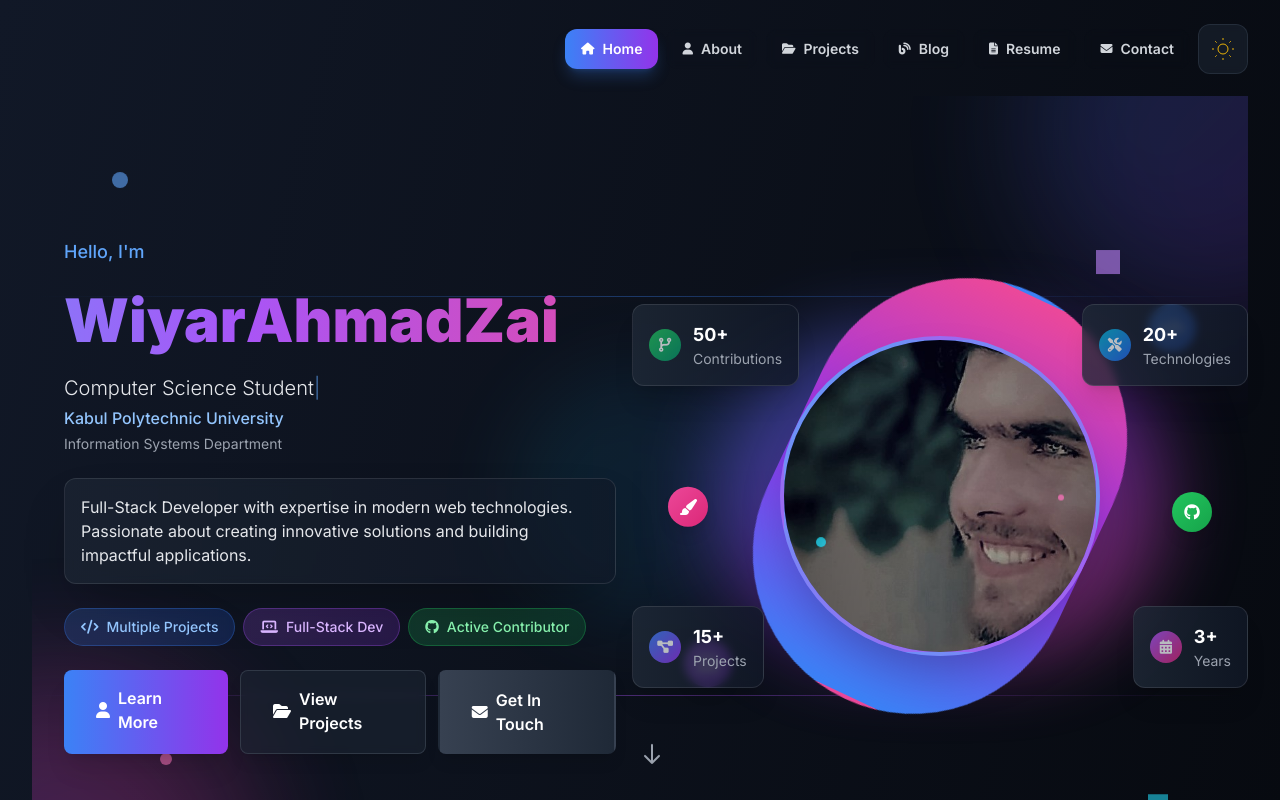
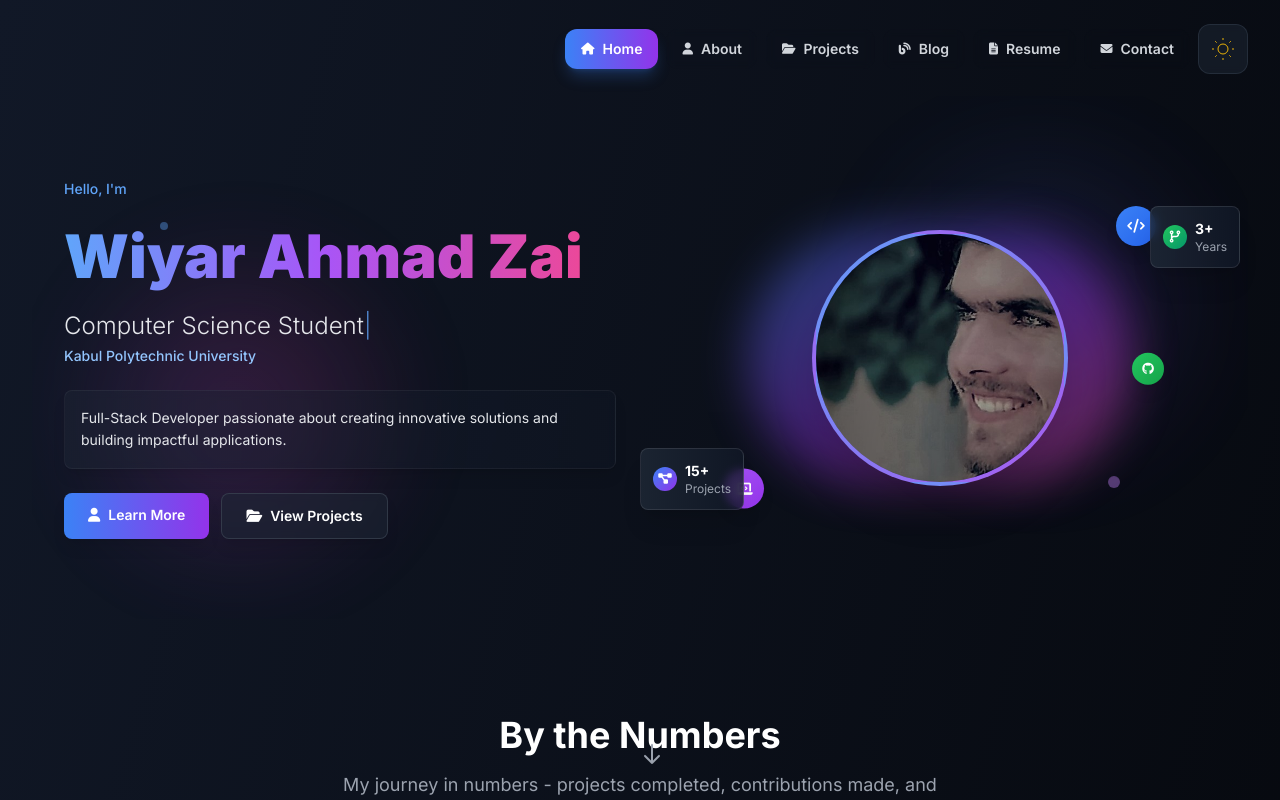
Before and after one commit to WiyarAhmadZai/Portfolio, a React (Vite) app: page / in a window 1280 px wide. Shown: the top 800 px of the page. Built offline with nearby package versions, Linux system fonts and the light colour scheme; the HTML template or start-up script is replaced by a standard one.

Commit message:
Refactor Home component to simplify layout and enhance visual appeal. Update hero section with cleaner background elements and improved text presentation. Streamline animations and adjust button styles for a more cohesive user experience.

```diff
--- a/src/pages/Home.jsx
+++ b/src/pages/Home.jsx
@@ -252,144 +252,94 @@ const Home = () => {
   return (
     <main className="min-h-screen pt-24 pb-20 px-4 sm:px-6 lg:px-8" role="main">
       <div className="max-w-7xl mx-auto">
-        {/* Hero Section - Landscape Layout */}
-        <section className={`relative min-h-screen flex items-center transition-all duration-1000 ${isVisible ? 'opacity-100 translate-y-0' : 'opacity-0 translate-y-10'}`} aria-labelledby="hero-title">
-          {/* Enhanced Background Elements */}
+        {/* Hero Section - Clean & Attractive */}
+        <section className={`relative py-20 flex items-center transition-all duration-1000 ${isVisible ? 'opacity-100 translate-y-0' : 'opacity-0 translate-y-10'}`} aria-labelledby="hero-title">
+          {/* Simplified Background Elements */}
           <div className="absolute inset-0 overflow-hidden pointer-events-none">
-            {/* Animated gradient orbs */}
-            <div className="absolute -top-40 -right-40 w-96 h-96 bg-gradient-to-br from-blue-500/30 to-purple-600/30 rounded-full blur-3xl animate-pulse-slow"></div>
-            <div className="absolute -bottom-40 -left-40 w-96 h-96 bg-gradient-to-tr from-purple-500/30 to-pink-600/30 rounded-full blur-3xl animate-pulse-slow" style={{animationDelay: '1s'}}></div>
-            <div className="absolute top-1/2 left-1/2 transform -translate-x-1/2 -translate-y-1/2 w-64 h-64 bg-gradient-to-r from-cyan-500/20 to-blue-500/20 rounded-full blur-2xl animate-pulse-slow" style={{animationDelay: '2s'}}></div>
+            {/* Subtle gradient orbs */}
+            <div className="absolute top-20 right-20 w-64 h-64 bg-gradient-to-br from-blue-500/20 to-purple-600/20 rounded-full blur-3xl animate-pulse-slow"></div>
+            <div className="absolute bottom-20 left-20 w-64 h-64 bg-gradient-to-tr from-purple-500/20 to-pink-600/20 rounded-full blur-3xl animate-pulse-slow" style={{animationDelay: '1s'}}></div>
 
-            {/* Floating geometric shapes */}
-            <div className="absolute top-20 left-20 w-4 h-4 bg-blue-400 rounded-full animate-bounce opacity-60" style={{animationDelay: '0.5s'}}></div>
-            <div className="absolute top-40 right-32 w-6 h-6 bg-purple-400 rotate-45 animate-bounce opacity-60" style={{animationDelay: '1.5s'}}></div>
-            <div className="absolute bottom-32 left-32 w-3 h-3 bg-pink-400 rounded-full animate-bounce opacity-60" style={{animationDelay: '2.5s'}}></div>
-            <div className="absolute bottom-20 right-20 w-5 h-5 bg-cyan-400 rotate-12 animate-bounce opacity-60" style={{animationDelay: '3s'}}></div>
-
-            {/* Animated lines */}
-            <div className="absolute top-1/4 left-0 w-full h-px bg-gradient-to-r from-transparent via-blue-500/50 to-transparent animate-pulse"></div>
-            <div className="absolute bottom-1/4 left-0 w-full h-px bg-gradient-to-r from-transparent via-purple-500/50 to-transparent animate-pulse" style={{animationDelay: '1s'}}></div>
+            {/* Minimal floating elements */}
+            <div className="absolute top-32 left-32 w-2 h-2 bg-blue-400 rounded-full animate-bounce opacity-40" style={{animationDelay: '0.5s'}}></div>
+            <div className="absolute bottom-32 right-32 w-3 h-3 bg-purple-400 rounded-full animate-bounce opacity-40" style={{animationDelay: '1.5s'}}></div>
           </div>
 
           {/* Main Content Container */}
           <div className="relative z-10 w-full max-w-7xl mx-auto px-4 sm:px-6 lg:px-8">
             <div className="grid grid-cols-1 lg:grid-cols-2 gap-12 items-center">
 
-              {/* Left Side - Content */}
+              {/* Left Side - Clean Content */}
               <div className="space-y-6 animate-slide-in-left">
-                {/* Animated greeting */}
+                {/* Simple greeting */}
                 <div className="inline-block">
-                  <span className="text-base sm:text-lg text-blue-400 font-medium animate-fade-in">
+                  <span className="text-sm text-blue-400 font-medium animate-fade-in">
                     Hello, I'm
                   </span>
                 </div>
 
-                {/* Enhanced Name with typing effect */}
-                <h1 id="hero-title" className="text-3xl sm:text-4xl md:text-5xl lg:text-6xl font-black leading-tight">
-                  <span className="bg-clip-text text-transparent bg-gradient-to-r from-blue-400 via-purple-500 to-pink-500 animate-gradient-x">
-                    <span className="inline-block animate-fade-in">Wiyar</span>
-                    <span className="inline-block animate-fade-in" style={{animationDelay: '0.2s'}}> Ahmad</span>
-                    <span className="inline-block animate-fade-in" style={{animationDelay: '0.4s'}}> Zai</span>
+                {/* Clean Name */}
+                <h1 id="hero-title" className="text-4xl sm:text-5xl md:text-6xl font-black leading-tight">
+                  <span className="bg-clip-text text-transparent bg-gradient-to-r from-blue-400 via-purple-500 to-pink-500">
+                    Wiyar Ahmad Zai
                   </span>
                 </h1>
 
-                {/* Dynamic role display with typing effect */}
+                {/* Simple role display */}
                 <div className="space-y-1">
-                  <div className="text-lg sm:text-xl text-gray-200 font-light animate-slide-in-up min-h-[1.5rem] flex items-center" style={{animationDelay: '0.6s'}}>
+                  <div className="text-xl sm:text-2xl text-gray-200 font-light animate-slide-in-up" style={{animationDelay: '0.6s'}}>
                     <span className="inline-block">
                       {typingText}
                       <span className="animate-pulse text-blue-400">|</span>
                     </span>
                   </div>
-                  <div className="text-sm sm:text-base text-blue-300 font-medium animate-slide-in-up" style={{animationDelay: '0.8s'}}>
+                  <div className="text-sm text-blue-300 font-medium animate-slide-in-up" style={{animationDelay: '0.8s'}}>
                     <span className="inline-block">Kabul Polytechnic University</span>
-                  </div>
-                  <div className="text-xs sm:text-sm text-gray-400 animate-slide-in-up" style={{animationDelay: '1s'}}>
-                    <span className="inline-block">Information Systems Department</span>
                   </div>
                 </div>
 
-                {/* Enhanced Description */}
-                <div className="bg-gradient-to-r from-gray-800/60 to-gray-900/60 backdrop-blur-sm rounded-xl p-4 border border-white/10 shadow-2xl animate-slide-in-up" style={{animationDelay: '1.2s'}}>
-                  <p className="text-gray-200 text-sm sm:text-base leading-relaxed">
-                    Full-Stack Developer with expertise in modern web technologies.
-                    Passionate about creating innovative solutions and building impactful applications.
+                {/* Clean Description */}
+                <div className="bg-gradient-to-r from-gray-800/40 to-gray-900/40 backdrop-blur-sm rounded-lg p-4 border border-white/5 shadow-lg animate-slide-in-up" style={{animationDelay: '1s'}}>
+                  <p className="text-gray-200 text-sm leading-relaxed">
+                    Full-Stack Developer passionate about creating innovative solutions and building impactful applications.
                   </p>
                 </div>
 
-                {/* Interactive skill tags */}
-                <div className="flex flex-wrap gap-2 animate-slide-in-up" style={{animationDelay: '1.4s'}}>
-                  <div className="group bg-gradient-to-r from-blue-500/20 to-blue-600/20 backdrop-blur-sm px-4 py-2 rounded-full border border-blue-500/30 hover:border-blue-400/50 transition-all duration-300 hover:scale-105 cursor-pointer">
-                    <span className="text-blue-300 font-medium text-sm flex items-center">
-                      <i className="fas fa-code mr-2 group-hover:animate-spin"></i>
-                      Multiple Projects
-                    </span>
-                  </div>
-                  <div className="group bg-gradient-to-r from-purple-500/20 to-purple-600/20 backdrop-blur-sm px-4 py-2 rounded-full border border-purple-500/30 hover:border-purple-400/50 transition-all duration-300 hover:scale-105 cursor-pointer">
-                    <span className="text-purple-300 font-medium text-sm flex items-center">
-                      <i className="fas fa-laptop-code mr-2 group-hover:animate-bounce"></i>
-                      Full-Stack Dev
-                    </span>
-                  </div>
-                  <div className="group bg-gradient-to-r from-green-500/20 to-green-600/20 backdrop-blur-sm px-4 py-2 rounded-full border border-green-500/30 hover:border-green-400/50 transition-all duration-300 hover:scale-105 cursor-pointer">
-                    <span className="text-green-300 font-medium text-sm flex items-center">
-                      <i className="fab fa-github mr-2 group-hover:animate-pulse"></i>
-                      Active Contributor
-                    </span>
-                  </div>
-                </div>
-
-                {/* Enhanced CTA Buttons */}
-                <div className="flex flex-col sm:flex-row gap-3 animate-slide-in-up" style={{animationDelay: '1.6s'}}>
+                {/* Essential CTA Buttons */}
+                <div className="flex flex-col sm:flex-row gap-3 animate-slide-in-up" style={{animationDelay: '1.2s'}}>
                   <Link
                     to="/about"
-                    className="group relative px-6 py-3 text-sm font-semibold rounded-lg text-white bg-gradient-to-r from-blue-500 to-purple-600 hover:from-blue-600 hover:to-purple-700 md:py-4 md:text-base md:px-8 transition-all duration-300 transform hover:scale-105 shadow-xl hover:shadow-blue-500/25"
+                    className="group relative px-6 py-3 text-sm font-semibold rounded-lg text-white bg-gradient-to-r from-blue-500 to-purple-600 hover:from-blue-600 hover:to-purple-700 transition-all duration-300 transform hover:scale-105 shadow-lg"
                     aria-label="Learn more about Wiyar Ahmad Zai"
                   >
                     <span className="relative z-10 flex items-center justify-center">
-                      <i className="fas fa-user mr-2 group-hover:animate-bounce" aria-hidden="true"></i>
+                      <i className="fas fa-user mr-2" aria-hidden="true"></i>
                       Learn More
                     </span>
-                    <div className="absolute inset-0 bg-gradient-to-r from-blue-600 to-purple-700 rounded-lg opacity-0 group-hover:opacity-100 transition-opacity duration-300"></div>
                   </Link>
 
                   <Link
                     to="/projects"
-                    className="group relative px-6 py-3 text-sm font-semibold rounded-lg text-white bg-gray-800/50 backdrop-blur-sm border border-gray-600/50 hover:border-gray-500/50 hover:bg-gray-700/50 md:py-4 md:text-base md:px-8 transition-all duration-300 transform hover:scale-105 shadow-lg"
+                    className="group relative px-6 py-3 text-sm font-semibold rounded-lg text-white bg-gray-800/50 backdrop-blur-sm border border-gray-600/50 hover:border-gray-500/50 hover:bg-gray-700/50 transition-all duration-300 transform hover:scale-105 shadow-lg"
                     aria-label="View Wiyar's projects and portfolio"
                   >
                     <span className="relative z-10 flex items-center justify-center">
-                      <i className="fas fa-folder-open mr-2 group-hover:animate-pulse" aria-hidden="true"></i>
+                      <i className="fas fa-folder-open mr-2" aria-hidden="true"></i>
                       View Projects
-                    </span>
-                  </Link>
-
-                  <Link
-                    to="/contact"
-                    className="group relative px-6 py-3 text-sm font-semibold rounded-lg text-white border-2 border-transparent bg-gradient-to-r from-gray-700 to-gray-800 hover:from-gray-600 hover:to-gray-700 md:py-4 md:text-base md:px-8 transition-all duration-300 transform hover:scale-105 shadow-lg"
-                    aria-label="Get in touch with Wiyar Ahmad Zai"
-                  >
-                    <span className="relative z-10 flex items-center justify-center">
-                      <i className="fas fa-envelope mr-2 group-hover:animate-bounce" aria-hidden="true"></i>
-                      Get In Touch
                     </span>
                   </Link>
                 </div>
               </div>
 
-              {/* Right Side - Visual Elements */}
+              {/* Right Side - Clean Visual */}
               <div className="relative animate-slide-in-right">
                 {/* Main Profile Image Container */}
-                <div className="relative mx-auto max-w-md">
-                  {/* Outer glow ring */}
-                  <div className="absolute inset-0 bg-gradient-to-br from-blue-500 via-purple-600 to-pink-500 rounded-full blur-2xl opacity-60 animate-pulse"></div>
-
-                  {/* Rotating border */}
-                  <div className="absolute inset-0 rounded-full border-4 border-transparent bg-gradient-to-r from-blue-500 via-purple-600 to-pink-500 animate-spin-slow" style={{animationDuration: '8s'}}></div>
+                <div className="relative mx-auto max-w-sm">
+                  {/* Subtle glow effect */}
+                  <div className="absolute inset-0 bg-gradient-to-br from-blue-500 via-purple-600 to-pink-500 rounded-full blur-xl opacity-40 animate-pulse"></div>
 
                   {/* Main image container */}
-                  <div className="relative bg-gradient-to-br from-blue-500 to-purple-600 rounded-full w-80 h-80 mx-auto overflow-hidden border-4 border-white/20 shadow-2xl transform transition-all duration-500 hover:scale-105 hover:rotate-3">
+                  <div className="relative bg-gradient-to-br from-blue-500 to-purple-600 rounded-full w-64 h-64 mx-auto overflow-hidden border-4 border-white/20 shadow-2xl transform transition-all duration-500 hover:scale-105">
                     <img
                       src="/Photos Simples/Smile.jpg"
                       alt="Wiyar Ahmad Zai"
@@ -398,76 +348,41 @@ const Home = () => {
 
                     {/* Overlay gradient */}
                     <div className="absolute inset-0 bg-gradient-to-t from-black/20 to-transparent"></div>
-
-                    {/* Floating particles overlay */}
-                    <div className="absolute inset-0">
-                      <div className="absolute top-4 right-4 w-2 h-2 bg-blue-400 rounded-full animate-bounce opacity-80" style={{animationDelay: '0.5s'}}></div>
-                      <div className="absolute bottom-6 left-6 w-3 h-3 bg-purple-400 rounded-full animate-bounce opacity-80" style={{animationDelay: '1s'}}></div>
-                      <div className="absolute top-1/2 right-8 w-1.5 h-1.5 bg-pink-400 rounded-full animate-bounce opacity-80" style={{animationDelay: '1.5s'}}></div>
-                      <div className="absolute bottom-1/3 left-8 w-2.5 h-2.5 bg-cyan-400 rounded-full animate-bounce opacity-80" style={{animationDelay: '2s'}}></div>
-                    </div>
                   </div>
 
-                  {/* Floating tech icons around the image */}
-                  <div className="absolute -top-8 -right-8 w-12 h-12 bg-gradient-to-br from-blue-500 to-blue-600 rounded-full flex items-center justify-center shadow-lg animate-float" style={{animationDelay: '0.5s'}}>
-                    <i className="fas fa-code text-white text-lg"></i>
+                  {/* Minimal floating tech icons */}
+                  <div className="absolute -top-6 -right-6 w-10 h-10 bg-gradient-to-br from-blue-500 to-blue-600 rounded-full flex items-center justify-center shadow-lg animate-float" style={{animationDelay: '0.5s'}}>
+                    <i className="fas fa-code text-white text-sm"></i>
                   </div>
-                  <div className="absolute -bottom-8 -left-8 w-12 h-12 bg-gradient-to-br from-purple-500 to-purple-600 rounded-full flex items-center justify-center shadow-lg animate-float" style={{animationDelay: '1s'}}>
-                    <i className="fas fa-laptop-code text-white text-lg"></i>
+                  <div className="absolute -bottom-6 -left-6 w-10 h-10 bg-gradient-to-br from-purple-500 to-purple-600 rounded-full flex items-center justify-center shadow-lg animate-float" style={{animationDelay: '1s'}}>
+                    <i className="fas fa-laptop-code text-white text-sm"></i>
                   </div>
-                  <div className="absolute top-1/2 -right-12 w-10 h-10 bg-gradient-to-br from-green-500 to-green-600 rounded-full flex items-center justify-center shadow-lg animate-float" style={{animationDelay: '1.5s'}}>
-                    <i className="fab fa-github text-white"></i>
-                  </div>
-                  <div className="absolute top-1/2 -left-12 w-10 h-10 bg-gradient-to-br from-pink-500 to-pink-600 rounded-full flex items-center justify-center shadow-lg animate-float" style={{animationDelay: '2s'}}>
-                    <i className="fas fa-paint-brush text-white"></i>
+                  <div className="absolute top-1/2 -right-8 w-8 h-8 bg-gradient-to-br from-green-500 to-green-600 rounded-full flex items-center justify-center shadow-lg animate-float" style={{animationDelay: '1.5s'}}>
+                    <i className="fab fa-github text-white text-xs"></i>
                   </div>
                 </div>
 
-                {/* Animated stats cards */}
-                <div className="absolute -bottom-8 -left-8 bg-gradient-to-r from-gray-800/80 to-gray-900/80 backdrop-blur-sm rounded-xl p-4 border border-white/10 shadow-xl animate-slide-in-up hover:scale-105 transition-transform duration-300" style={{animationDelay: '2s'}}>
-                  <div className="flex items-center space-x-3">
-                    <div className="w-8 h-8 bg-gradient-to-br from-blue-500 to-purple-600 rounded-full flex items-center justify-center animate-pulse">
-                      <i className="fas fa-project-diagram text-white text-sm"></i>
+                {/* Essential stats cards */}
+                <div className="absolute -bottom-6 -left-6 bg-gradient-to-r from-gray-800/80 to-gray-900/80 backdrop-blur-sm rounded-lg p-3 border border-white/10 shadow-xl animate-slide-in-up hover:scale-105 transition-transform duration-300" style={{animationDelay: '2s'}}>
+                  <div className="flex items-center space-x-2">
+                    <div className="w-6 h-6 bg-gradient-to-br from-blue-500 to-purple-600 rounded-full flex items-center justify-center">
+                      <i className="fas fa-project-diagram text-white text-xs"></i>
                     </div>
                     <div>
-                      <div className="text-white font-bold text-lg">{animatedCounters.projects}+</div>
-                      <div className="text-gray-400 text-sm">Projects</div>
+                      <div className="text-white font-bold text-sm">{animatedCounters.projects}+</div>
+                      <div className="text-gray-400 text-xs">Projects</div>
                     </div>
                   </div>
                 </div>
 
-                <div className="absolute -top-8 -left-8 bg-gradient-to-r from-gray-800/80 to-gray-900/80 backdrop-blur-sm rounded-xl p-4 border border-white/10 shadow-xl animate-slide-in-up hover:scale-105 transition-transform duration-300" style={{animationDelay: '2.2s'}}>
-                  <div className="flex items-center space-x-3">
-                    <div className="w-8 h-8 bg-gradient-to-br from-green-500 to-emerald-600 rounded-full flex items-center justify-center animate-pulse">
-                      <i className="fas fa-code-branch text-white text-sm"></i>
+                <div className="absolute -top-6 -right-6 bg-gradient-to-r from-gray-800/80 to-gray-900/80 backdrop-blur-sm rounded-lg p-3 border border-white/10 shadow-xl animate-slide-in-up hover:scale-105 transition-transform duration-300" style={{animationDelay: '2.2s'}}>
+                  <div className="flex items-center space-x-2">
+                    <div className="w-6 h-6 bg-gradient-to-br from-green-500 to-emerald-600 rounded-full flex items-center justify-center">
+                      <i className="fas fa-code-branch text-white text-xs"></i>
                     </div>
                     <div>
-                      <div className="text-white font-bold text-lg">{animatedCounters.contributions}+</div>
-                      <div className="text-gray-400 text-sm">Contributions</div>
-                    </div>
-                  </div>
-                </div>
-
-                <div className="absolute -bottom-8 -right-8 bg-gradient-to-r from-gray-800/80 to-gray-900/80 backdrop-blur-sm rounded-xl p-4 border border-white/10 shadow-xl animate-slide-in-up hover:scale-105 transition-transform duration-300" style={{animationDelay: '2.4s'}}>
-                  <div className="flex items-center space-x-3">
-                    <div className="w-8 h-8 bg-gradient-to-br from-purple-500 to-pink-600 rounded-full flex items-center justify-center animate-pulse">
-                      <i className="fas fa-calendar-alt text-white text-sm"></i>
-                    </div>
-                    <div>
-                      <div className="text-white font-bold text-lg">{animatedCounters.experience}+</div>
-                      <div className="text-gray-400 text-sm">Years</div>
-                    </div>
-                  </div>
-                </div>
-
-                <div className="absolute -top-8 -right-8 bg-gradient-to-r from-gray-800/80 to-gray-900/80 backdrop-blur-sm rounded-xl p-4 border border-white/10 shadow-xl animate-slide-in-up hover:scale-105 transition-transform duration-300" style={{animationDelay: '2.6s'}}>
-                  <div className="flex items-center space-x-3">
-                    <div className="w-8 h-8 bg-gradient-to-br from-cyan-500 to-blue-600 rounded-full flex items-center justify-center animate-pulse">
-                      <i className="fas fa-tools text-white text-sm"></i>
-                    </div>
-                    <div>
-                      <div className="text-white font-bold text-lg">{animatedCounters.technologies}+</div>
-                      <div className="text-gray-400 text-sm">Technologies</div>
+                      <div className="text-white font-bold text-sm">{animatedCounters.experience}+</div>
+                      <div className="text-gray-400 text-xs">Years</div>
                     </div>
                   </div>
                 </div>
```
